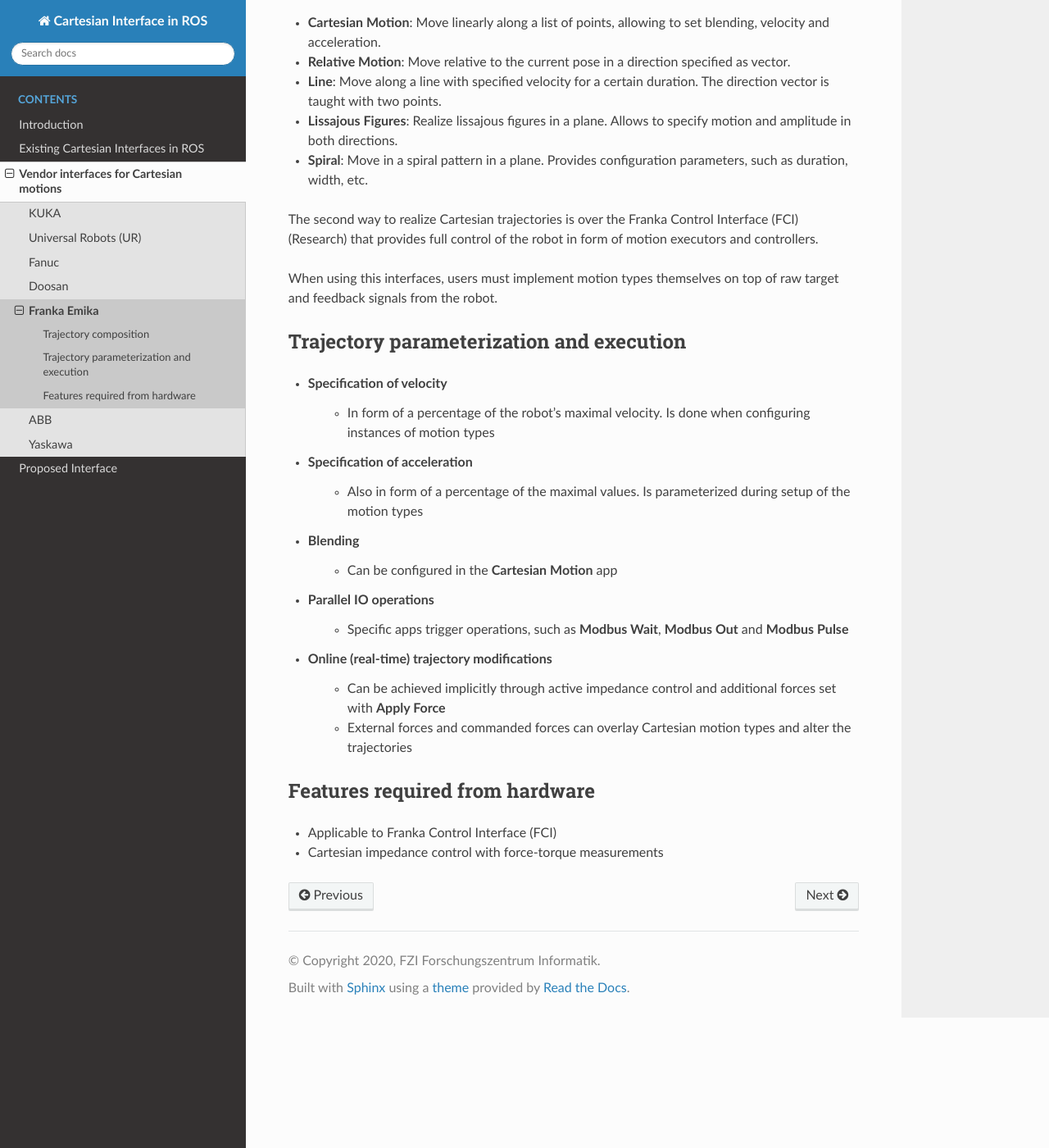
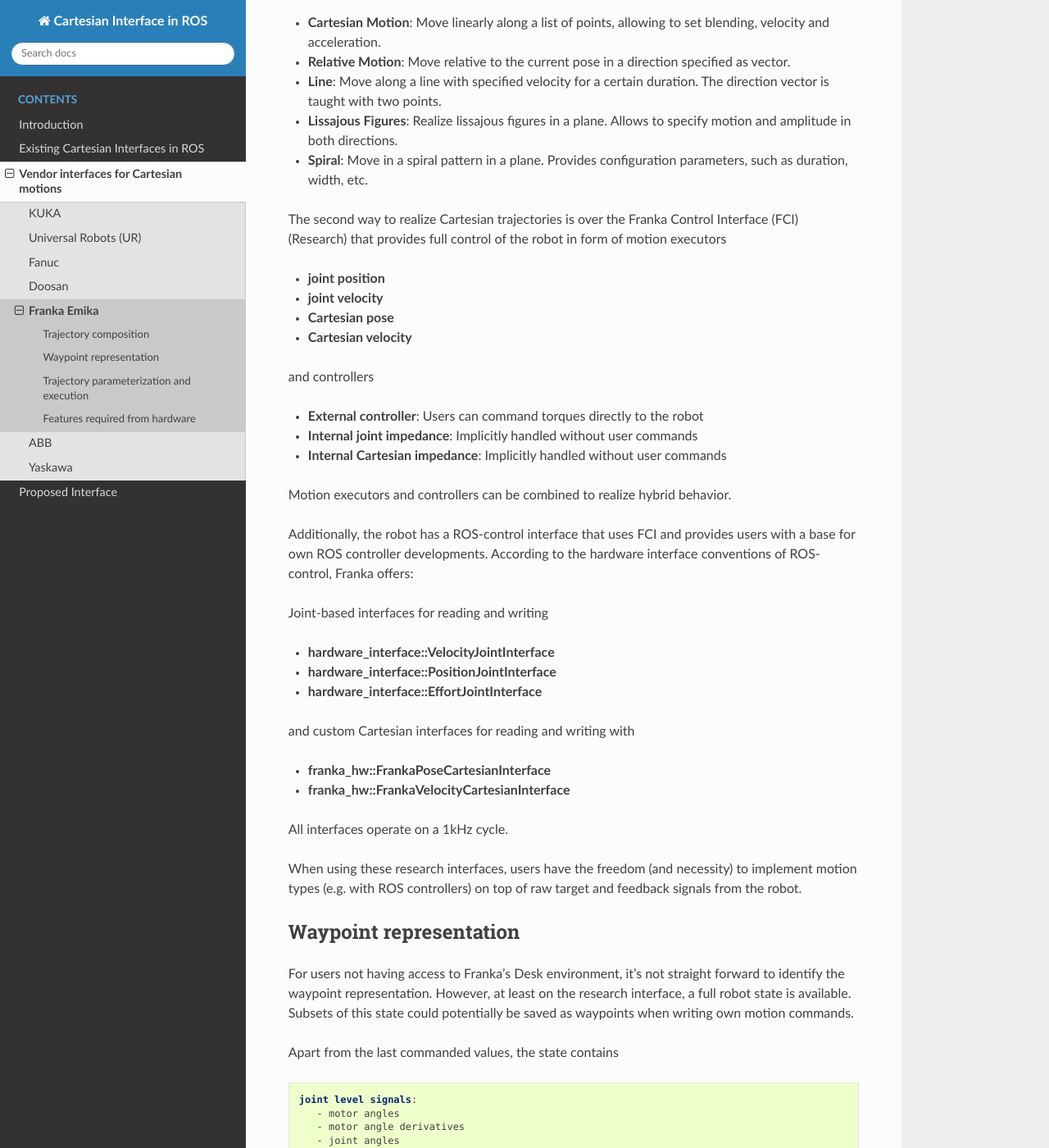
Before and after one commit to fzi-forschungszentrum-informatik/fzi_robot_interface_proposal, a Sphinx documentation site: the page built from source/industry/Franka.rst, in a window 1280 px wide and 1400 px high, scrolled down 464 px. Shown: the whole window at 82% size. Built offline with Sphinx 7.4.7 and the Read the Docs theme 2.0.0, drawn with Linux system fonts in a browser that asks for light colours; some of the changed text lies outside the part shown.

Commit message:
Franka: Add more info on ROS control support

```diff
--- a/source/industry/Franka.rst
+++ b/source/industry/Franka.rst
@@ -4,7 +4,7 @@ Franka Emika
 * Graphical programming interface: Franka Desk
 * Vendor specific programming language: C++
 * Version of the user manual: libfranka 0.7.1, User Manual Research (10/2017)
-* Link to manual: https://frankaemika.github.io/libfranka/
+* Link to manual: https://frankaemika.github.io/docs/
 
 Trajectory composition
 ----------------------
@@ -26,13 +26,75 @@ limiting this overview to the default available functionality.
 
 The second way to realize Cartesian trajectories is over the Franka Control
 Interface (FCI) (Research) that provides full control of the robot in form of
-motion executors and controllers.
+motion executors
 
-When using this interfaces, users must implement motion types themselves on top
-of raw target and feedback signals from the robot.
+* **joint position**
+* **joint velocity**
+* **Cartesian pose**
+* **Cartesian velocity**
+
+and controllers
+
+* **External controller**: Users can command torques directly to the robot
+* **Internal joint impedance**: Implicitly handled without user commands
+* **Internal Cartesian impedance**: Implicitly handled without user commands
+
+Motion executors and controllers can be combined to realize hybrid behavior.
+
+Additionally, the robot has a ROS-control interface that uses FCI and
+provides users with a base for own ROS controller developments.
+According to the hardware interface conventions of ROS-control, Franka offers:
+
+Joint-based interfaces for reading and writing
+
+* **hardware_interface::VelocityJointInterface**
+* **hardware_interface::PositionJointInterface**
+* **hardware_interface::EffortJointInterface**
+
+and custom Cartesian interfaces for reading and writing with
+
+* **franka_hw::FrankaPoseCartesianInterface**
+* **franka_hw::FrankaVelocityCartesianInterface**
+
+All interfaces operate on a 1kHz cycle.
+
+When using these research interfaces, users have the freedom (and necessity) to
+implement motion types (e.g. with ROS controllers) on top of raw target and feedback signals
+from the robot.
+
+Waypoint representation
+-----------------------
+For users not having access to Franka's Desk environment, it's not straight forward to identify the waypoint representation.
+However, at least on the research interface, a full robot state is available.
+Subsets of this state could potentially be saved as waypoints when writing own motion commands.
+
+Apart from the last commanded values, the state contains
+
+.. code-block:: yaml
+
+  joint level signals:
+     - motor angles
+     - motor angle derivatives
+     - joint angles
+     - joint angle derivatives
+     - joint torque
+     - joint torque derivatives
+     - estimated external torque
+     - joint collisions/contacts
+
+  Cartesian level signals:
+     - Cartesian pose
+     - load parameters
+     - external wrench
+     - Cartesian collision
+
 
 Trajectory parameterization and execution
 -----------------------------------------
+Since Franka's FCI allows users to implement any desired behavior themselves,
+the following list is limited to the possible configurations available for the
+apps-based approach.
+
 * Specification of velocity
    - In form of a percentage of the robot's maximal velocity. Is done when
      configuring instances of motion types
```
